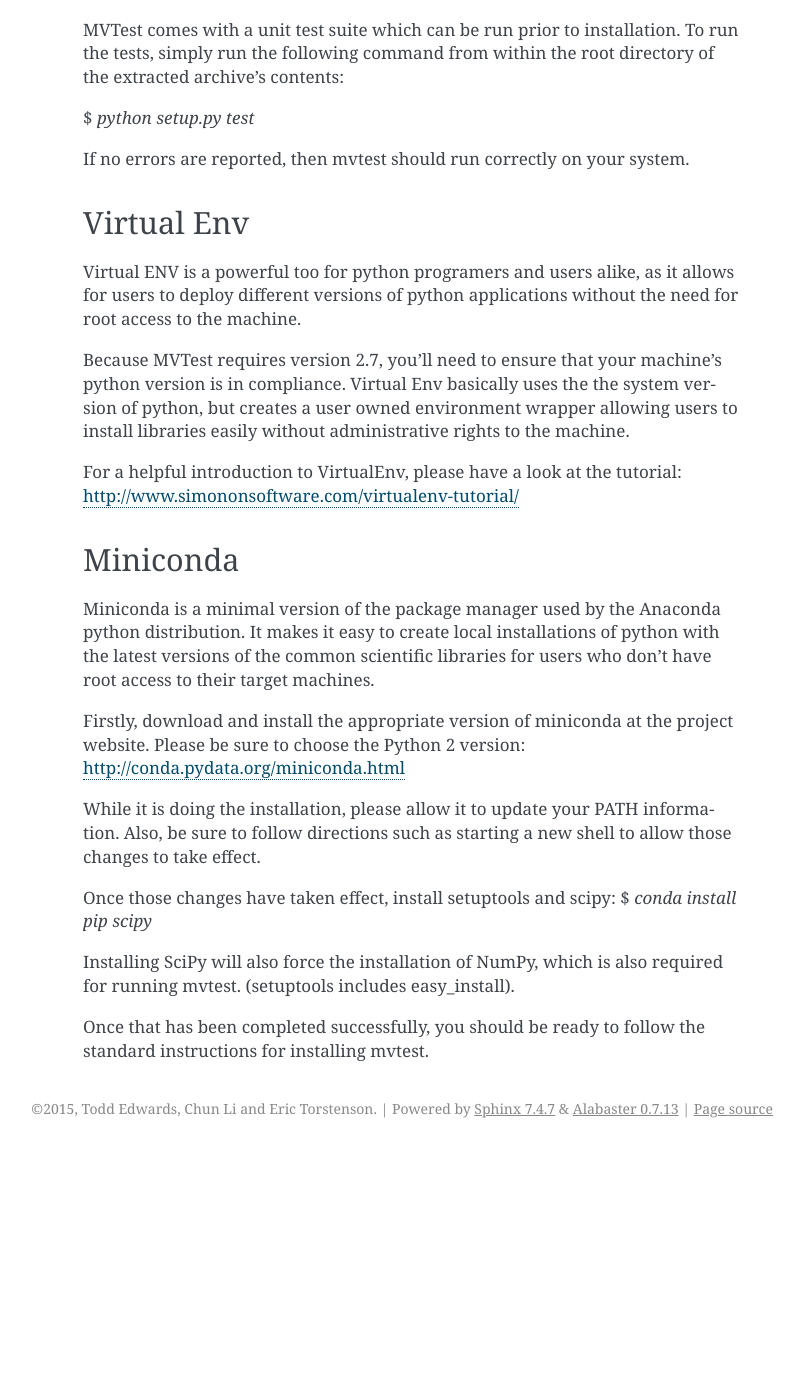
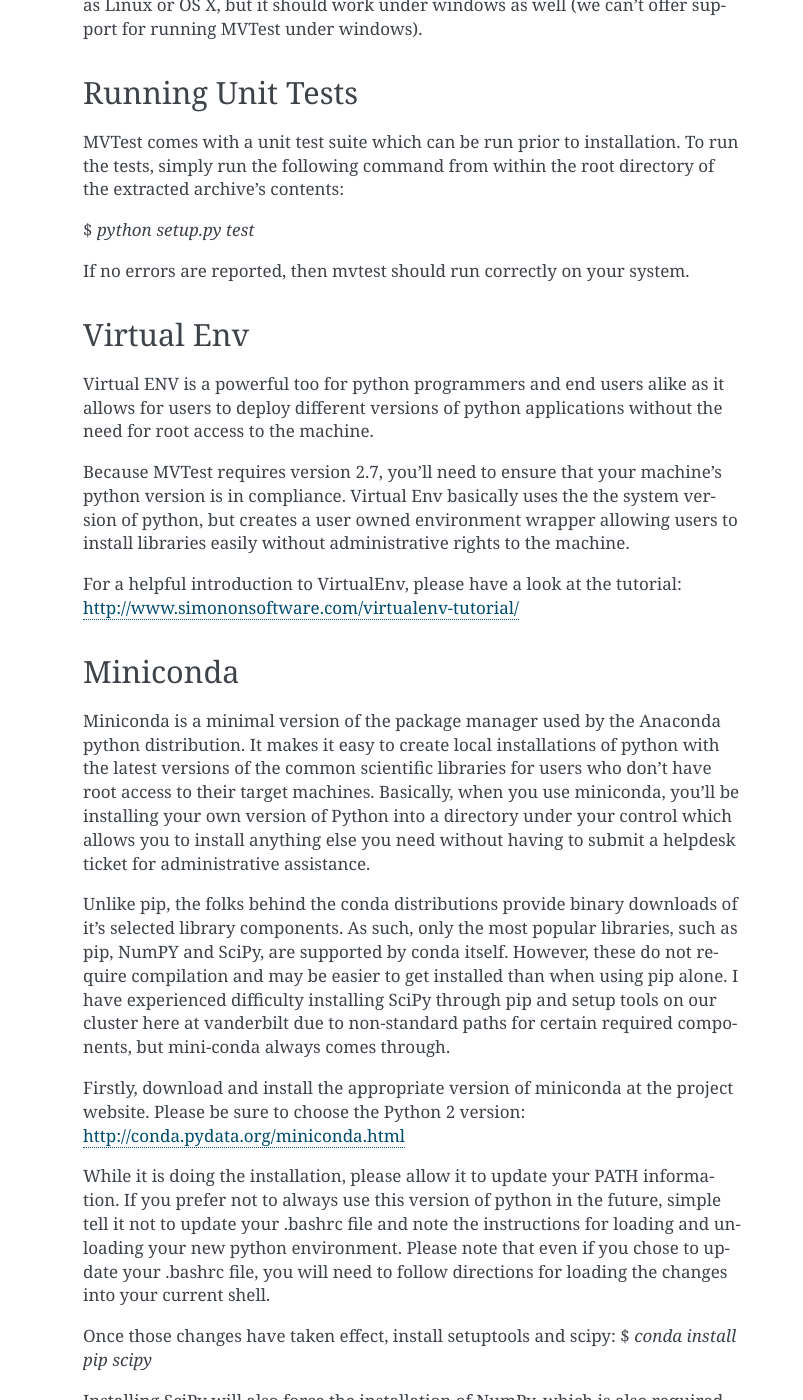
Before and after one commit to torstees/MVtest, a Sphinx documentation site: the page built from documentation/installation.rst, in a window 1280 px wide and 1400 px high, scrolled down 889 px. Shown: the whole window, without its empty margins (337-1140 px from the left). Built offline with Sphinx 7.4.7, drawn with Linux system fonts in a browser that asks for light colours; before the commit the page ends 2037 px from its top, so only the background shows below that; some of the changed text lies outside the part shown.

```diff
--- a/documentation/installation.rst
+++ b/documentation/installation.rst
@@ -1,17 +1,17 @@
 Installation
 ============
-MVTest requires python 2.7 or later (but 3.0 and later) as well as the
-following packages:
+MVTest requires python 2.7.x as well as the following libraries:
 
 * NumPy (version 1.7.2 or later)   www.numpy.org
 * SciPY (version 0.13.2 or later)  www.scipy.org
 
-If these aren't already installed, and you don't have root access to the
-machine, please see the section, :ref:`Miniconda` or :ref:`virtual-env`
-for easy instructions on different ways of installing tools as a
-restricted user. MVTest's installer can install these for you, however,
-it assumes that you have write access to your python library, which
-will not be the case by default on shared systems.
+MVTest's installation will attempt to install these required components
+for you, however, it requires that you have write permission to the
+installation directory. If you are using a shared system and lack the
+necessary privileges to install libraries and software yourself, you should
+please see one of the sections, :ref:`Miniconda` or :ref:`virtual-env` for
+instructions on different options for setting up your own python environement
+which will exist entirely under your own control.
 
 Download the package at: TODO: URL
 
@@ -19,6 +19,11 @@ To install the software, run the setup script as shown below:
 $ `python setup.py install`
 
 If no errors are reported, it should be installed and ready to use.
+
+**Regarding PYTHON 3** I began the process of updating the code to work with
+both python versions 2 and 3, however, there are some real issues with some
+library support of version 3 that is discouraging. So, until those have been
+resolved, I have no plans to invest further time toward support for python 3.
 
 System Requirements
 +++++++++++++++++++
@@ -30,8 +35,8 @@ thousands of subjects can be analyzed with less than 1 gigabyte of RAM when
 the data is formatted as transposed pedigree or PLINK's default bed format.
 
 Otherwise, it is recommended that the system be run on a unix-like system
-such as Linux or OS X, but it should work under windows as well (this is
-not a fully supported platform).
+such as Linux or OS X, but it should work under windows as well (we can't
+offer support for running MVTest under windows).
 
 Running Unit Tests
 ++++++++++++++++++
@@ -47,7 +52,7 @@ If no errors are reported, then mvtest should run correctly on your system.
 
 Virtual Env
 +++++++++++
-Virtual ENV is a powerful too for python programers and users alike, as it
+Virtual ENV is a powerful too for python programmers and end users alike as it
 allows for users to deploy different versions of python applications without
 the need for root access to the machine.
 
@@ -67,15 +72,29 @@ Miniconda
 Miniconda is a minimal version of the package manager used by the Anaconda
 python distribution. It makes it easy to create local installations of python
 with the latest versions of the common scientific libraries for users who don't
-have root access to their target machines.
+have root access to their target machines. Basically, when you use miniconda,
+you'll be installing your own version of Python into a directory under your
+control which allows you to install anything else you need without having to
+submit a helpdesk ticket for administrative assistance.
+
+Unlike pip, the folks behind the conda distributions provide binary downloads
+of it's selected library components. As such, only the most popular libraries,
+such as pip, NumPY and SciPy, are supported by conda itself. However, these do
+not require compilation and may be easier to get installed than when using
+pip alone. I have experienced difficulty installing SciPy through pip and setup
+tools on our cluster here at vanderbilt due to non-standard paths for certain
+required components, but mini-conda always comes through.
 
 Firstly, download and install the appropriate version of miniconda at the
 project website. Please be sure to choose the Python 2 version:
 http://conda.pydata.org/miniconda.html
 
 While it is doing the installation, please allow it to update your PATH
-information. Also, be sure to follow directions such as starting a new
-shell to allow those changes to take effect.
+information. If you prefer not to always use this version of python in the
+future, simple tell it not to update your .bashrc file and note the
+instructions for loading and unloading your new python environment. Please
+note that even if you chose to update your .bashrc file, you will need to
+follow directions for loading the changes into your current shell.
 
 Once those changes have taken effect, install setuptools and scipy:
 $ `conda install pip scipy`
--- a/meanvar/__init__.py
+++ b/meanvar/__init__.py
@@ -1,2 +1,2 @@
 __author__ = 'Eric Torstenson'
-__version__ = '1.0.0rc3'
+__version__ = '1.0.0rc4'
```
Also changed, not shown: README.md (+39 -13 lines), documentation/mvtest.rst (+53 -16 lines).
